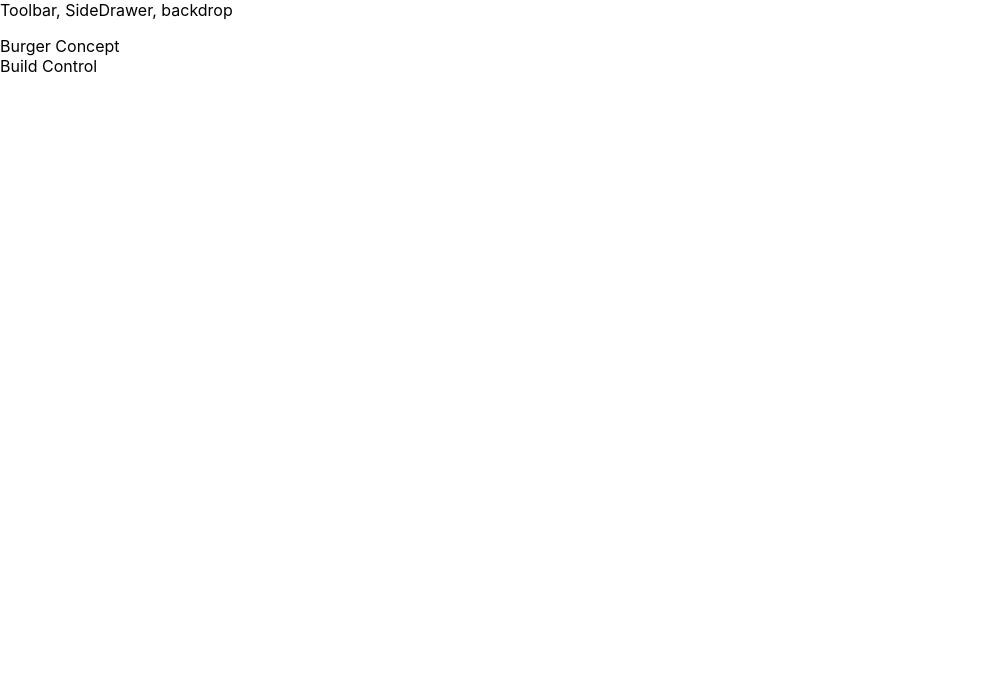
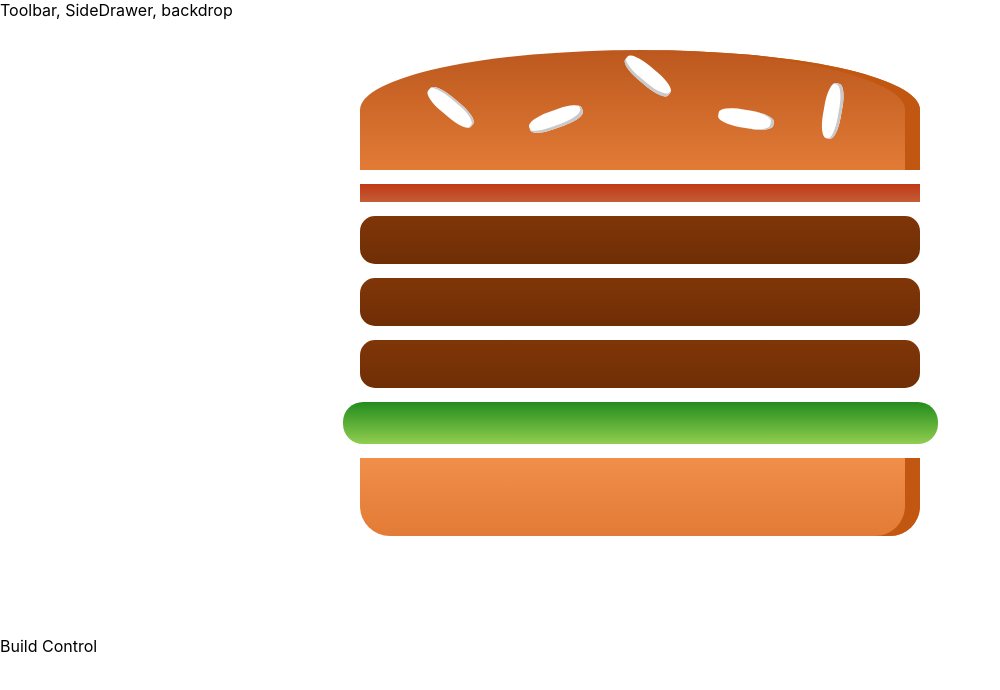
Before and after one commit to nathanTran183/burger-queen, a React app: page / in a window 1280 px wide. Shown: the top 690 px of the page, without its empty margins (0-1000 px from the left). Built offline with nearby package versions, Linux system fonts and the light colour scheme.

Commit message:
Display Burger with static values successfully

```diff
--- a/package.json
+++ b/package.json
@@ -44,6 +44,7 @@
     "postcss-normalize": "8.0.1",
     "postcss-preset-env": "6.7.0",
     "postcss-safe-parser": "4.0.1",
+    "prop-types": "^15.7.2",
     "react": "^16.13.1",
     "react-app-polyfill": "^1.0.6",
     "react-dev-utils": "^10.2.1",
--- /dev/null
+++ b/src/components/Burger/Burger.js
@@ -0,0 +1,22 @@
+import React from "react";
+
+import BurgerIngredient from "./BurgerIngredient/BurgerIngredient";
+import classes from "./Burger.module.css";
+
+const burger = (props) => {
+  let mainIngredient = Object.keys(props.ingredients).map((ingredient) => {
+    return [...Array(props.ingredients[ingredient])].map((ingre, idx) => {
+      return <BurgerIngredient key={ingredient + idx} type={ingredient} />;
+    });
+  });
+
+  return (
+    <div className={classes.Burger}>
+      <BurgerIngredient type="bread-top" />
+      {mainIngredient}
+      <BurgerIngredient type="bread-bottom" />
+    </div>
+  );
+};
+
+export default burger;
--- /dev/null
+++ b/src/components/Burger/Burger.module.css
@@ -0,0 +1,30 @@
+.Burger {
+  width: 100%;
+  margin: auto;
+  height: 250px;
+  overflow: scroll;
+  text-align: center;
+  font-weight: bold;
+  font-size: 1.2rem;
+}
+
+@media (min-width: 500px) and (min-height: 401px) {
+  .Burger {
+    width: 450px;
+    height: 400px;
+  }
+}
+
+@media (min-width: 500px) and (min-height: 400px) {
+  .Burger {
+    width: 350px;
+    height: 300px;
+  }
+}
+
+@media (min-width: 1000px) and (min-height: 700px) {
+  .Burger {
+    width: 700px;
+    height: 600px;
+  }
+}
--- /dev/null
+++ b/src/components/Burger/BurgerIngredient/BurgerIngredient.js
@@ -0,0 +1,43 @@
+import React from "react";
+import PropTypes from "prop-types";
+
+import classes from "./BurgerIngredient.module.css";
+
+const burgerIngredient = (props) => {
+  let ingredient = null;
+
+  switch (props.type) {
+    case "bread-bottom":
+      ingredient = <div className={classes.BreadBottom}></div>;
+      break;
+    case "bread-top":
+      ingredient = (
+        <div className={classes.BreadTop}>
+          <div className={classes.Seeds1}></div>
+          <div className={classes.Seeds2}></div>
+        </div>
+      );
+      break;
+    case "meat":
+      ingredient = <div className={classes.Meat}></div>;
+      break;
+    case "bacon":
+      ingredient = <div className={classes.Bacon}></div>;
+      break;
+    case "salad":
+      ingredient = <div className={classes.Salad}></div>;
+      break;
+    case "cheese":
+      ingredient = <div className={classes.Cheese}></div>;
+      break;
+    default:
+      ingredient = null;
+  }
+  return ingredient;
+};
+
+burgerIngredient.propTypes = {
+  type: PropTypes.string.isRequired,
+};
+
+export default burgerIngredient;
--- /dev/null
+++ b/src/components/Burger/BurgerIngredient/BurgerIngredient.module.css
@@ -0,0 +1,113 @@
+.BreadBottom {
+    height: 13%;
+    width: 80%;
+    background: linear-gradient(#F08E4A, #e27b36);
+    border-radius: 0 0 30px 30px;
+    box-shadow: inset -15px 0 #c15711;
+    margin: 2% auto;
+}
+
+.BreadTop {
+    height: 20%;
+    width: 80%;
+    background: linear-gradient(#bc581e, #e27b36);
+    border-radius: 50% 50% 0 0;
+    box-shadow: inset -15px 0 #c15711;
+    margin: 2% auto;
+    position: relative;
+}
+
+.Seeds1 {
+    width: 10%;
+    height: 15%;
+    position: absolute;
+    background-color: white;
+    left: 30%;
+    top: 50%;
+    border-radius: 40%;
+    transform: rotate(-20deg);
+    box-shadow: inset -2px -3px #c9c9c9;
+}
+
+.Seeds1:after {
+    content: "";
+    width: 100%;
+    height: 100%;
+    position: absolute;
+    background-color: white;
+    left: -170%;
+    top: -260%;
+    border-radius: 40%;
+    transform: rotate(60deg);
+    box-shadow: inset -1px 2px #c9c9c9;
+  }
+
+.Seeds1:before {
+    content: "";
+    width: 100%;
+    height: 100%;
+    position: absolute;
+    background-color: white;
+    left: 180%;
+    top: -50%;
+    border-radius: 40%;
+    transform: rotate(60deg);
+    box-shadow: inset -1px -3px #c9c9c9;
+  }
+
+  .Seeds2 {
+    width: 10%;
+    height: 15%;
+    position: absolute;
+    background-color: white;
+    left: 64%;
+    top: 50%;
+    border-radius: 40%;
+    transform: rotate(10deg);
+    box-shadow: inset -3px 0 #c9c9c9;
+  }
+
+  .Seeds2:before {
+    content: "";
+    width: 100%;
+    height: 100%;
+    position: absolute;
+    background-color: white;
+    left: 150%;
+    top: -130%;
+    border-radius: 40%;
+    transform: rotate(90deg);
+    box-shadow: inset 1px 3px #c9c9c9;
+  }
+
+
+.Meat {
+    width: 80%;
+    height: 8%;
+    background: linear-gradient(#7f3608, #702e05);
+    margin: 2% auto;
+    border-radius: 15px;
+}
+
+.Cheese {
+    width: 90%;
+    height: 4.5%;
+    margin: 2% auto;
+    background: linear-gradient(#f4d004, #d6bb22);
+    border-radius: 20px;
+}
+
+.Salad {
+    width: 85%;
+    height: 7%;
+    margin: 2% auto;
+    background: linear-gradient(#228c1d, #91ce50);
+    border-radius: 20px;
+}
+
+.Bacon {
+    width: 80%;
+    height: 3%;
+    background: linear-gradient(#bf3813, #c45e38);
+    margin: 2% auto;
+}
--- a/src/components/Layout/Layout.js
+++ b/src/components/Layout/Layout.js
@@ -1,7 +1,7 @@
 import React from "react";
 
 import Aux from "../../hoc/Auxiliary";
-import classes from './Layout.module.css';
+import classes from "./Layout.module.css";
 
 const layout = (props) => (
   <Aux>
--- a/src/containers/BurgerBuilder/BurgerBuilder.js
+++ b/src/containers/BurgerBuilder/BurgerBuilder.js
@@ -1,12 +1,22 @@
 import React from "react";
 
 import Aux from "../../hoc/Auxiliary";
+import Burger from "../../components/Burger/Burger";
 
 class BurgerBuilder extends React.Component {
+  state = {
+    ingredients: {
+      bacon: 1,
+      meat: 3,
+      cheese: 0,
+      salad: 1,
+    },
+  };
+
   render() {
     return (
       <Aux>
-        <div>Burger Concept</div>
+        <Burger ingredients={this.state.ingredients} />
         <div>Build Control</div>
       </Aux>
     );
```
Also changed, not shown: 1 other file (tests, documents, lock files or other folders).
